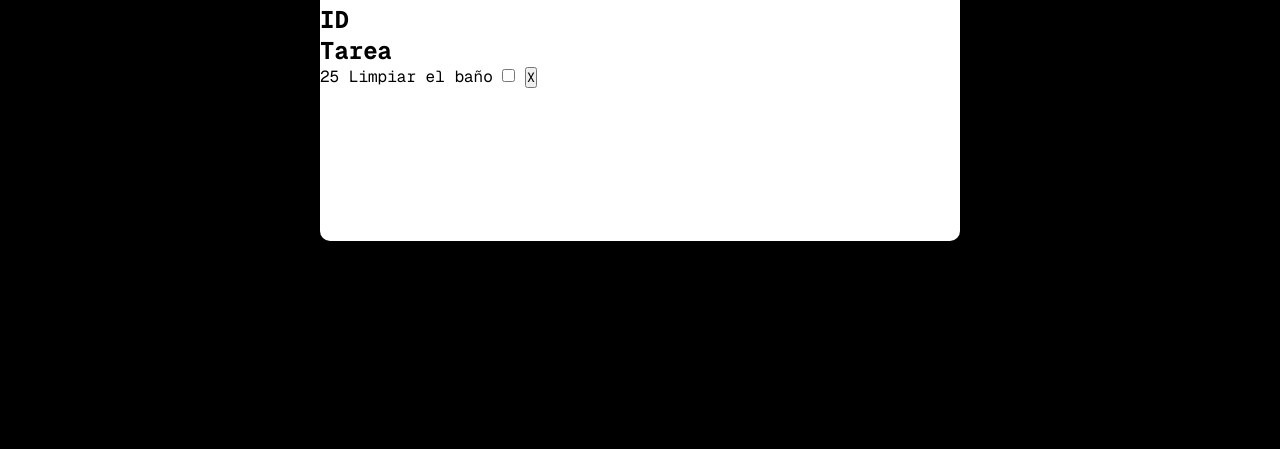
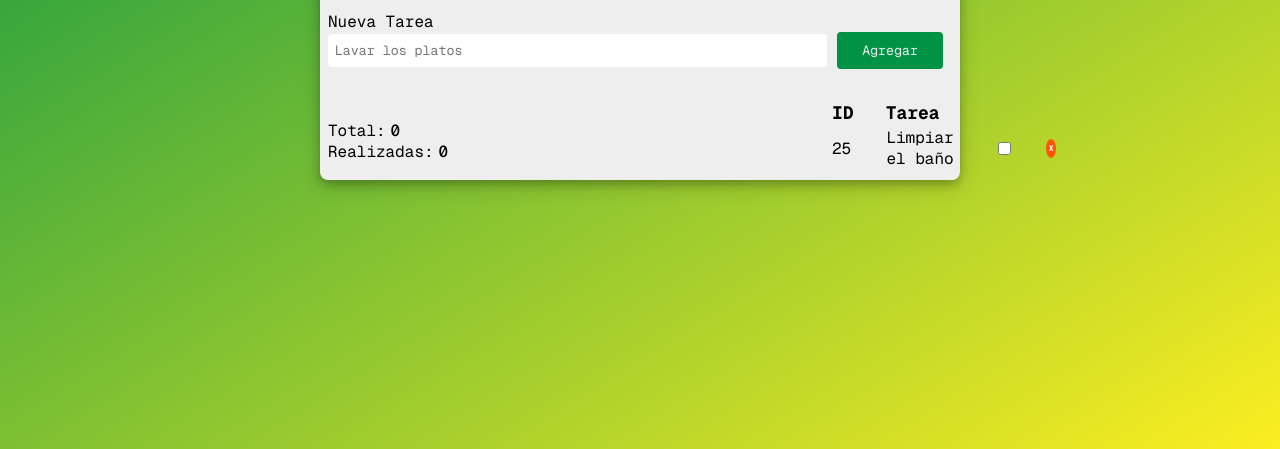
Before and after one commit to jpberse/js-desafio5-task-list, a plain HTML site: page index.html in a window 1280 px wide. Shown: the part 351-800 px from the top of the page. Drawn offline with nearby package versions, Linux system fonts and the light colour scheme.

Commit message:
Estructura completa en html y css

```diff
--- a/assets/css/style.css
+++ b/assets/css/style.css
@@ -7,8 +7,8 @@
     font-family: "Geist Mono", monospace;
 }
 
-body {
-    background-color: black;
+.container {
+    background-image: linear-gradient(to bottom right, #009245, #FCEE21);
     min-height: 100vh;
     display: flex;
     justify-content: center;
@@ -16,8 +16,84 @@ body {
 }
 
 .tasklist-container {
-    background-color: white;
-    height: 24em;
+    background-color: rgb(238, 238, 238);
+    min-height: 16em;
     width: 50%;
-    border-radius: 10px;
+    border-radius: 8px;
+    padding: 0 0.5em;
+    box-shadow: 0 4px 8px 0 rgba(0, 0, 0, 0.2), 0 6px 20px 0 rgba(0, 0, 0, 0.19)
 }
+
+.tasklist-container h1 {
+    font-size: 2em;
+    margin-top: 0.1em;
+    margin-bottom: 0.5em;
+    padding-bottom: 1em;
+    border-bottom: 1px solid rgb(200, 200, 200);
+}
+
+.input-button-container input {
+    width: 80%;
+    height: 2.5em;
+    border: none;
+    padding-left: 0.5em;
+    border-radius: 0.3em;
+}
+
+.input-button-container button {
+    width: 8em;
+    height: 2.8em;
+    background-color: #009245;
+    color: rgb(238, 238, 238);
+    border: none;
+    border-radius: 0.3em;
+    cursor: pointer;
+}
+
+.task-contador-container {
+    display: flex;
+    justify-content: flex-start;
+    align-items: center;
+    margin-top: 2em;
+}
+
+.total-realizadas-container div {
+    display: flex;
+}
+
+.total-realizadas-container div p:nth-child(2){
+    font-weight: 500;
+    padding-left: 0.3em;
+}
+
+.span-task-container {
+    margin: 0 0 0.5em 24em
+}
+
+.id-tarea-container {
+    display: flex;
+    gap: 2em;
+}
+
+.id-tarea-container h2 {
+    font-size: 18px;
+}
+
+.span-input-container {
+    display: flex;
+    align-items: center;
+    gap: 2.2em;
+    padding: 0.2em 0;
+}
+
+.span-input-container button {
+    border-radius: 50%;
+    font-size: 8px;
+    font-weight: 700;
+    color: white;
+    width: 1.2rem;
+    height: 1.2rem;
+    background-color: rgb(255, 85, 0);
+    border: none;
+    cursor: pointer;
+}
--- a/index.html
+++ b/index.html
@@ -7,25 +7,33 @@
     <link rel="stylesheet" href="./assets/css/style.css">
 </head>
 <body>
+    <section class="container">
         <div class="tasklist-container">
             <h1>Task List</h1>
-        <form>
+            <form class="agregar-task-container">
                 <label for="tarea">Nueva Tarea</label>
+                <div class="input-button-container">
                     <input type="text" name="" placeholder="Lavar los platos">
                     <button>Agregar</button>
+                </div>
             </form>
+            <div class="task-contador-container">
+                <div class="total-realizadas-container">
                     <div>
                         <p>Total:</p>
                         <p>0</p>
-            <p>Ralizadas:</p>
+                    </div>
+                    <div>
+                        <p>Realizadas:</p>
                         <p>0</p>
                     </div>
-        <div>
-            <div>
+                </div>
+                <div class="span-task-container">
+                    <div class="id-tarea-container">
                         <h2>ID</h2>
                         <h2>Tarea</h2>
                     </div>
-            <div>
+                    <div class="span-input-container">
                         <span>25</span>
                         <span>Limpiar el baño</span>
                         <input type="checkbox">
@@ -33,5 +41,7 @@
                     </div>
                 </div>
             </div>
+        </div>
+    </section>
 </body>
 </html>
```
Lines whose indentation alone changed are shown as unchanged.
